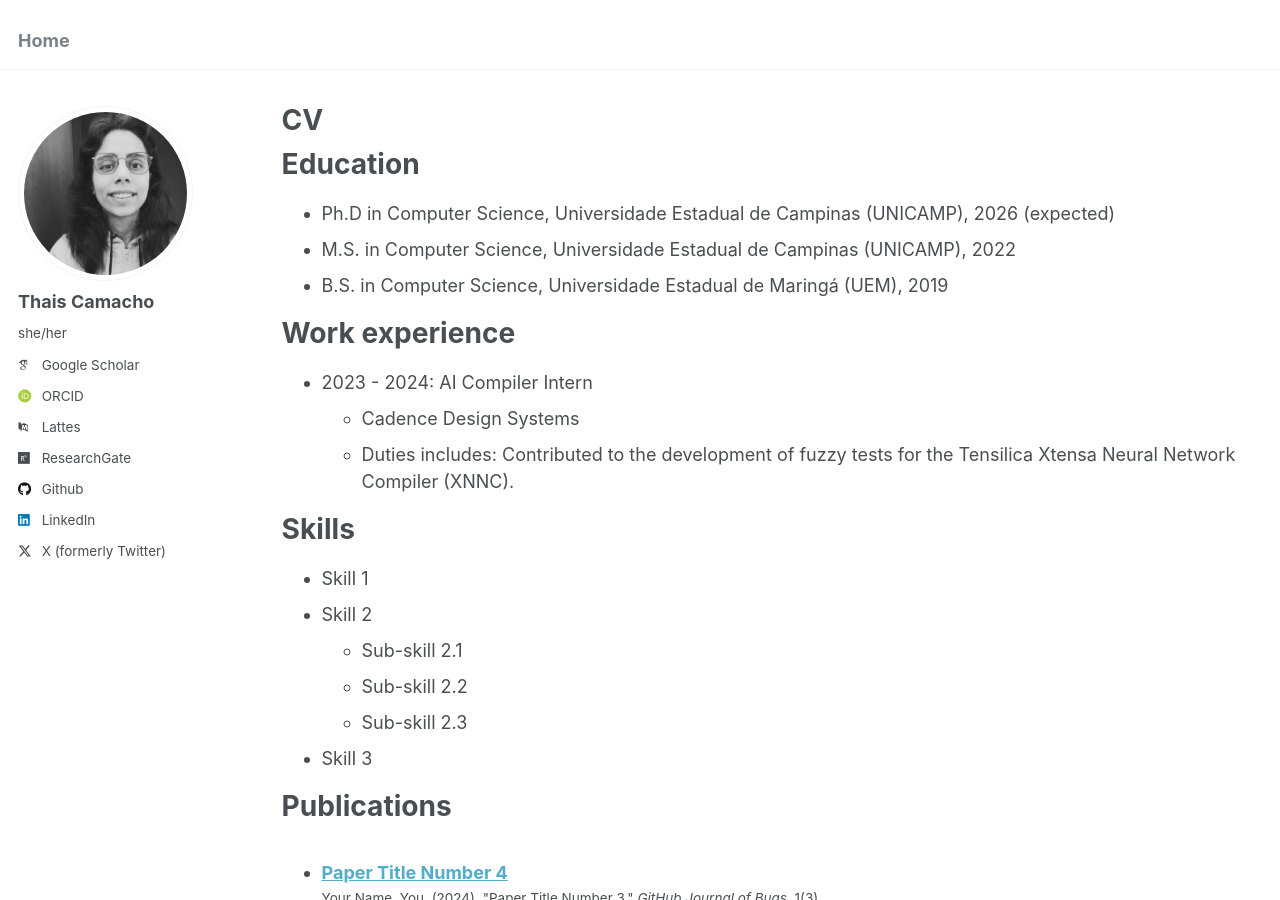
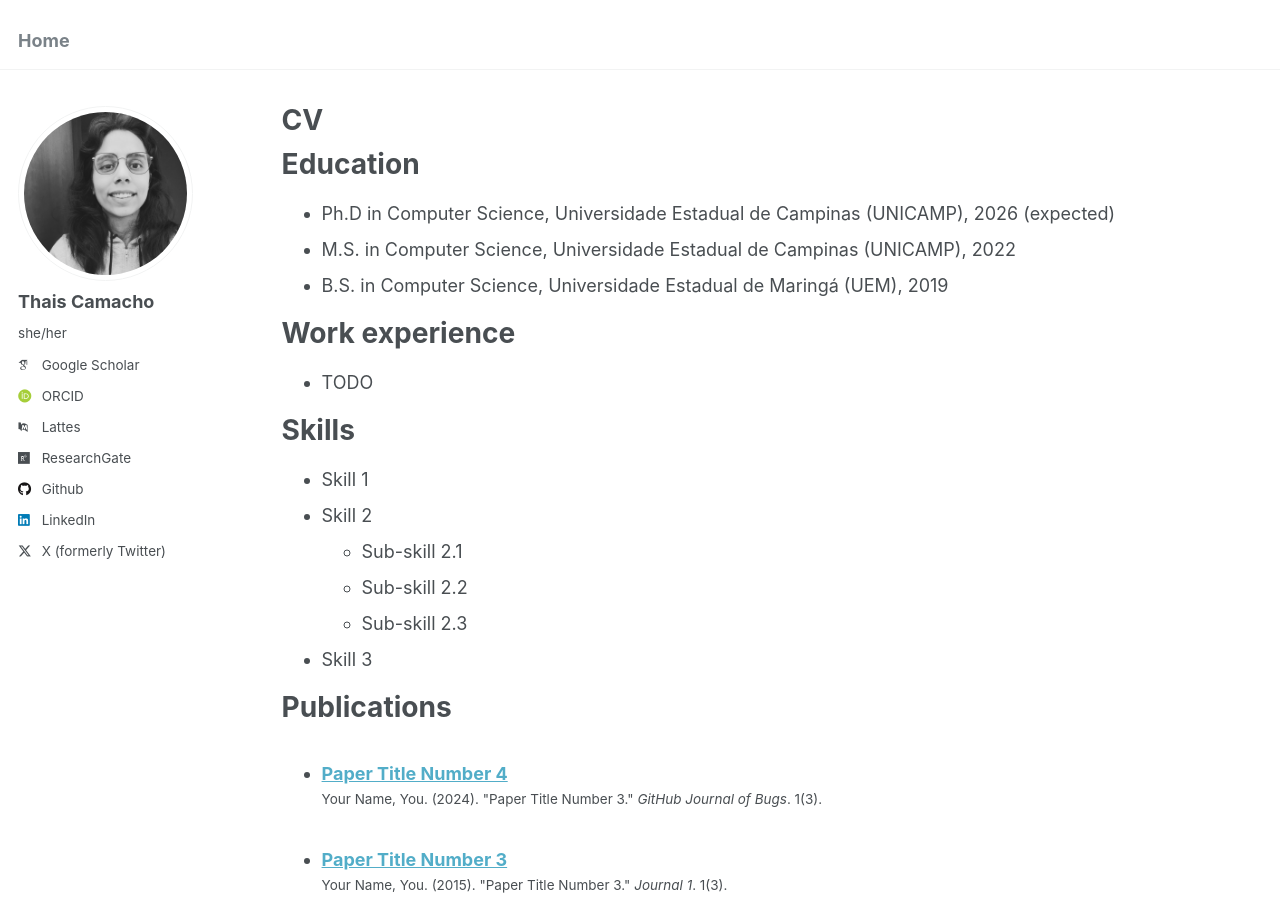
Before and after one commit to thaisacs/thaisacs.github.io, a Jekyll site: the page built from _pages/cv.md, in a window 1280 px wide and 900 px high. Built offline with Jekyll 4.4.1, drawn with Linux system fonts in a browser that asks for light colours; some web fonts are replaced.

Commit message:
Clean data

```diff
--- a/_pages/cv.md
+++ b/_pages/cv.md
@@ -17,9 +17,7 @@ Education
 
 Work experience
 ======
-* 2023 - 2024: AI Compiler Intern
-  * Cadence Design Systems
-  * Duties includes: Contributed to the development of fuzzy tests for the Tensilica Xtensa Neural Network Compiler (XNNC).
+* TODO
 
 Skills
 ======
```
